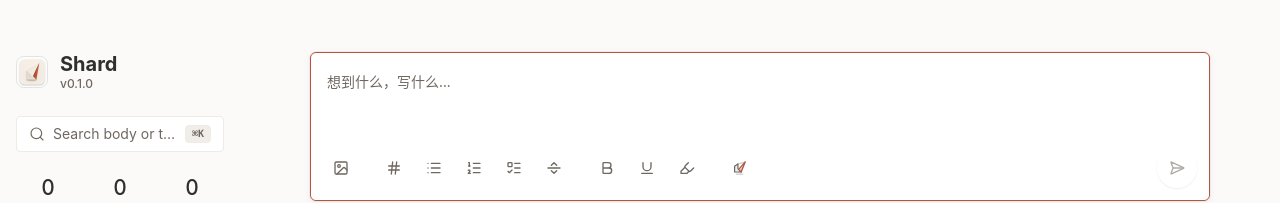
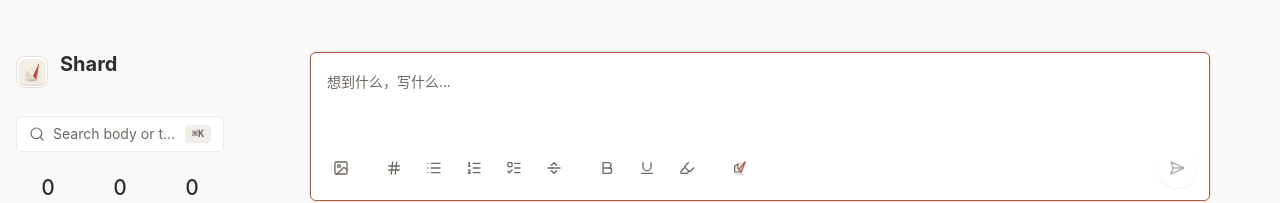
Before and after one commit to wensia/shard, a React (Vite) app: page / in a window 1280 px wide. Shown: the top 203 px of the page. Built offline with nearby package versions, Linux system fonts and the light colour scheme.

Commit message:
Show app version dynamically in sidebar and bottom tabs
Replace hardcoded v0.1.0 with a useAppVersion hook backed by Tauri's
getVersion; falls back to blank in browser preview.

```diff
--- a/src/components/shard/bottom-tabs.tsx
+++ b/src/components/shard/bottom-tabs.tsx
@@ -30,6 +30,7 @@ import {
 } from "@/components/ui/tooltip"
 import shardAppIconUrl from "@/assets/shard-app-icon.png"
 import { dailyReviewCount, insightReviewCount } from "@/lib/review-workflows"
+import { useAppVersion } from "@/lib/use-app-version"
 import type { Fragment, FragmentFilter, GitInfo } from "@/types"
 
 interface BottomTabsProps {
@@ -79,6 +80,7 @@ export function BottomTabs({
   vaultPath,
 }: BottomTabsProps) {
   const [isMenuOpen, setIsMenuOpen] = useState(false)
+  const appVersion = useAppVersion()
   const activeFragments = fragments.filter((fragment) => !fragment.archived)
   const archivedFragments = fragments.filter((fragment) => fragment.archived)
   const counts: Record<FragmentFilter, number> = {
@@ -111,7 +113,9 @@ export function BottomTabs({
               src={shardAppIconUrl}
             />
             <span className="font-bold">Shard</span>
-            <span className="text-muted-foreground">v0.1.0</span>
+            {appVersion ? (
+              <span className="text-muted-foreground">v{appVersion}</span>
+            ) : null}
           </div>
 
           <div className="flex min-w-0 items-center justify-end gap-2 text-muted-foreground">
--- a/src/components/shard/sidebar-nav.tsx
+++ b/src/components/shard/sidebar-nav.tsx
@@ -29,6 +29,7 @@ import {
 } from "@/components/ui/tooltip"
 import shardAppIconUrl from "@/assets/shard-app-icon.png"
 import { dailyReviewCount, insightReviewCount } from "@/lib/review-workflows"
+import { useAppVersion } from "@/lib/use-app-version"
 import type { Fragment, FragmentFilter, GitInfo } from "@/types"
 
 interface SidebarNavProps {
@@ -232,6 +233,7 @@ export function SidebarNav({
   vaultPath,
 }: SidebarNavProps) {
   const [isUtilityMenuOpen, setIsUtilityMenuOpen] = useState(false)
+  const appVersion = useAppVersion()
   const language = getSidebarLanguage()
   const copy = SIDEBAR_COPY[language]
   const activeFragments = fragments.filter((fragment) => !fragment.archived)
@@ -270,7 +272,9 @@ export function SidebarNav({
         />
         <div className="min-w-0">
           <div className="text-xl leading-6 font-bold text-balance">Shard</div>
-          <div className="text-xs font-medium text-muted-foreground">v0.1.0</div>
+          <div className="text-xs font-medium text-muted-foreground">
+            {appVersion ? `v${appVersion}` : "\u00A0"}
+          </div>
         </div>
       </div>
 
--- /dev/null
+++ b/src/lib/use-app-version.ts
@@ -0,0 +1,28 @@
+import { useEffect, useState } from "react"
+
+import { getVersion } from "@tauri-apps/api/app"
+import { isTauri } from "@tauri-apps/api/core"
+
+let cachedVersion: string | null = null
+
+export function useAppVersion() {
+  const [version, setVersion] = useState(cachedVersion)
+
+  useEffect(() => {
+    if (cachedVersion || !isTauri()) {
+      return
+    }
+    let cancelled = false
+    void getVersion().then((value) => {
+      cachedVersion = value
+      if (!cancelled) {
+        setVersion(value)
+      }
+    })
+    return () => {
+      cancelled = true
+    }
+  }, [])
+
+  return version
+}
```
